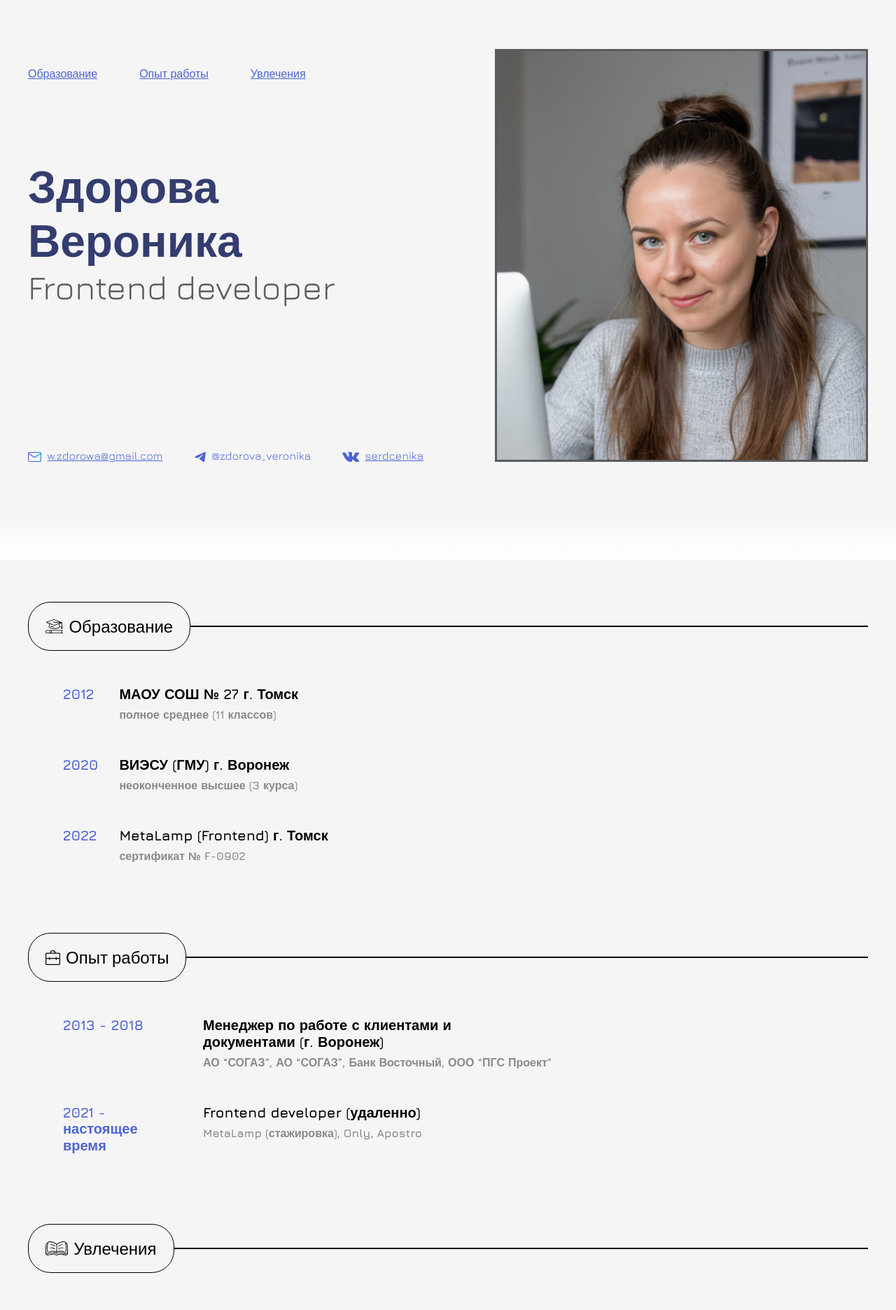
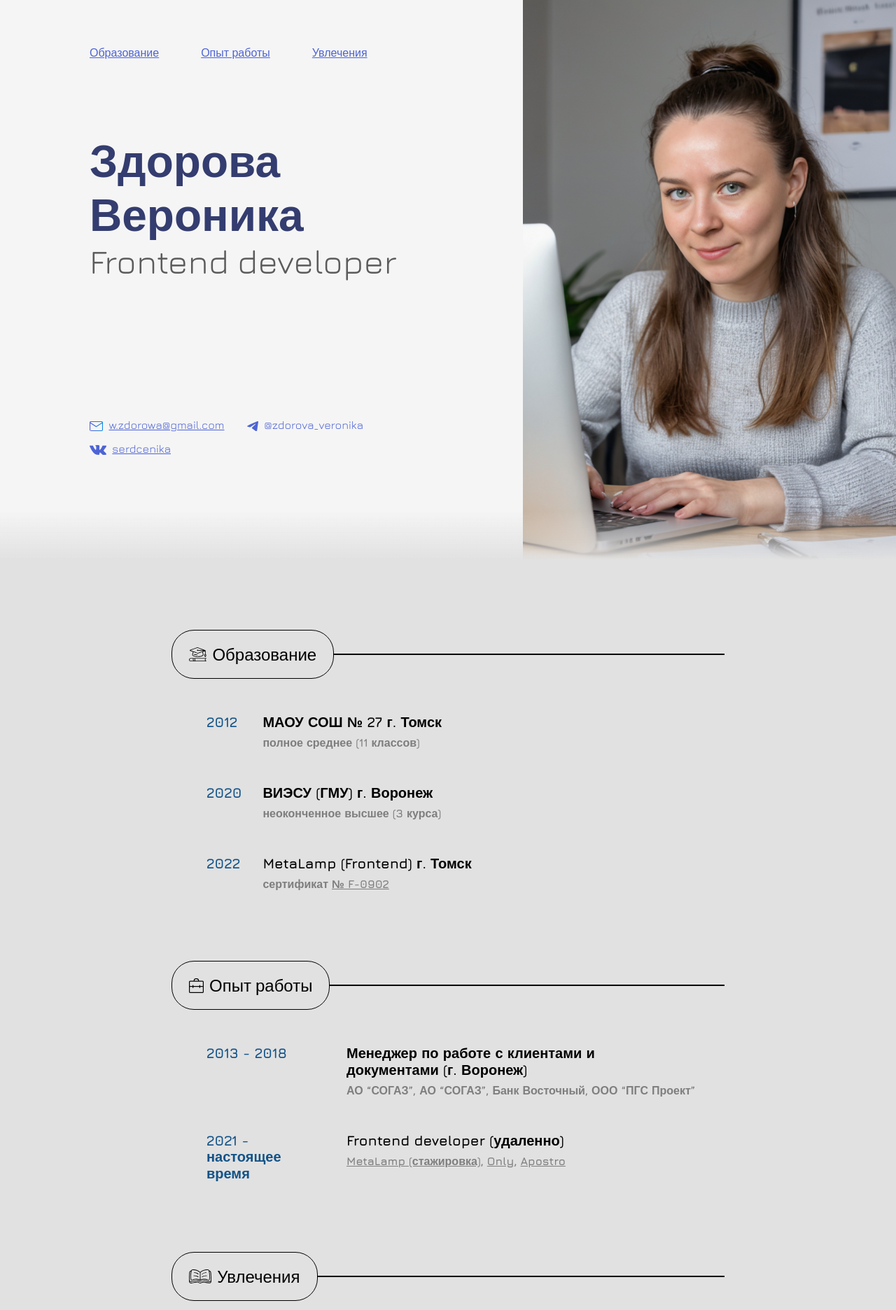
Before and after one commit to wzdorowa/portfolio, a Next.js app: page / in a window 1280 px wide. Shown: the top 1872 px of the page at 70% size. Built offline with nearby package versions, Linux system fonts and the light colour scheme.

Commit message:
Update MainPage

```diff
--- a/app/globals.css
+++ b/app/globals.css
@@ -15,8 +15,8 @@ body {
 
 body {
   color: #000;
-  background: #F5F5F5;
-  font-size: 12px;
+  background: #E1E1E1;
+  font-size: 13px;
   position: relative;
 
   @media (min-width: 600px) {
--- a/src/AboutMe.tsx
+++ b/src/AboutMe.tsx
@@ -22,7 +22,22 @@ export function AboutMe() {
           <SocialLinks />
         </DesktopSocialLinks>
       </AboutMeInfo>
-      <Portrait>
+      <PortraitDesktop>
+        <Image
+          src={portrait.src}
+          width={533}
+          height={800}
+          alt="Portrait Zdorova Veronika"
+          style={{
+            objectFit: "cover",
+            objectPosition: "center center",
+            display: "block",
+            width: "auto",
+            height: "100%",
+          }}
+        />
+      </PortraitDesktop>
+      <PortraitMobile>
         <Image
           src={portrait.src}
           width={533}
@@ -35,7 +50,7 @@ export function AboutMe() {
             display: "block",
           }}
         />
-      </Portrait>
+      </PortraitMobile>
       <MobileSocialLinks>
         <SocialLinks />
       </MobileSocialLinks>
@@ -47,11 +62,13 @@ const Box = styled("div")({
   display: "flex",
   flexDirection: "column",
   justifyContent: "space-between",
+  width: "100%",
   gap: 40,
+  background: "#F5F5F5",
 
   "@media (min-width: 1024px)": {
     flexDirection: "row",
-    height: "calc(100vh - 70px - 140px)",
+    height: "100vh",
   },
 });
 
@@ -59,7 +76,22 @@ const AboutMeInfo = styled("div")({
   display: "flex",
   flexDirection: "column",
   justifyContent: "space-between",
-  gap: 40,
+  gap: 16,
+  margin: "0 auto",
+  padding: "0 24px",
+
+  "@media (min-width: 600px)": {
+    gap: 24,
+  },
+  "@media (min-width: 760px)": {
+    marginLeft: "10%",
+    marginTop: 40,
+    padding: 0,
+    gap: 40,
+  },
+  "@media (min-width: 1024px)": {
+    marginBottom: 150,
+  },
 });
 
 const Navigation = styled("div")({
@@ -130,9 +162,28 @@ const MobileSocialLinks = styled("div")({
   },
 });
 
-const Portrait = styled("div")({
-  border: "solid #5B5B5C",
+const PortraitDesktop = styled("div")({
+  width: "50vw",
+  height: "100vh",
+  display: "none",
+
+  "@media (min-width: 1024px)": {
+    display: "flex",
+    justifyContent: "end",
+    overflow: "hidden",
+  },
+});
+
+const PortraitMobile = styled("div")({
   overflow: "hidden",
   maxWidth: 533,
   width: "100%",
+  margin: "0 auto",
+
+  "@media (min-width: 760px)": {
+    marginLeft: "10%",
+  },
+  "@media (min-width: 1024px)": {
+    display: "none",
+  },
 });
--- a/src/InfoSection.tsx
+++ b/src/InfoSection.tsx
@@ -5,7 +5,7 @@ import React from "react";
 type TableData = {
   name: string;
   title?: string;
-  description: string;
+  description: React.ReactNode;
 };
 
 type Props = {
@@ -88,7 +88,7 @@ const SectionContent = styled("table")({
   },
 
   "& th": {
-    color: "#4E64D5",
+    color: "#125388",
     verticalAlign: "top",
     textAlign: "start",
     maxWidth: 170,
@@ -108,6 +108,15 @@ const TableCell = styled("span")({
     maxWidth: 375,
   },
 
+  "& a": {
+    textDecoration: "underline",
+    transition: "opacity 200ms",
+
+    "&:hover": {
+      opacity: 0.7,
+    },
+  },
+
   "& span:last-child": {
     color: "#00000070",
     fontSize: 12,
--- a/src/MainPage.tsx
+++ b/src/MainPage.tsx
@@ -61,16 +61,6 @@ export function MainPage() {
 const Root = styled("div")({
   display: "flex",
   flexDirection: "column",
-  maxWidth: 1280,
-  margin: "0 auto",
-  padding: "16px 24px 0",
-
-  "@media (min-width: 600px)": {
-    padding: "50px 32px 0",
-  },
-  "@media (min-width: 1024px)": {
-    padding: "70px 40px 0",
-  },
 });
 
 const GradientSticky = styled("div")({
@@ -80,20 +70,26 @@ const GradientSticky = styled("div")({
   right: 0,
   width: "100%",
   height: 70,
-  background: "linear-gradient(360deg, white 0%, #fff0 100%)",
+  background: "linear-gradient(360deg, #E1E1E1 0%, #fff0 100%)",
 });
 
 const InfoBox = styled("div")({
   display: "flex",
   flexDirection: "column",
+  maxWidth: 800,
+  margin: "0 auto",
   gap: 50,
-  marginTop: 120,
+  marginTop: 100,
+  padding: "0 24px",
 
   "@media (min-width: 600px)": {
-    marginTop: 160,
+    marginTop: 100,
+  },
+  "@media (min-width: 848px)": {
+    padding: "0",
   },
   "@media (min-width: 1024px)": {
-    marginTop: 200,
+    marginTop: 100,
   },
 });
 
@@ -101,13 +97,19 @@ const Footer = styled("div")({
   display: "flex",
   justifyContent: "end",
   alignItems: "end",
+  maxWidth: 800,
+  width: "100%",
+  margin: "0 auto",
   height: 120,
-  padding: "20px 0",
+  padding: "20px 24px",
   zIndex: 1,
 
   "@media (min-width: 600px)": {
     marginTop: 160,
   },
+  "@media (min-width: 848px)": {
+    padding: "20px 0",
+  },
   "@media (min-width: 1024px)": {
     marginTop: 200,
   },
--- a/src/SocialLinks.tsx
+++ b/src/SocialLinks.tsx
@@ -3,6 +3,7 @@ import { NextSvgIcon } from "./NextSvgIcon";
 import email from "../public/icons/email.svg";
 import telegram from "../public/icons/telegram.svg";
 import vk from "../public/icons/vk.svg";
+import { EMAIL, VK_URL } from "./urls";
 
 export function SocialLinks() {
   return (
@@ -11,7 +12,7 @@ export function SocialLinks() {
         <IconBox>
           <NextSvgIcon image={email} fontSize="inherit" alt="email" />
         </IconBox>
-        <Link href="mailto:w.zdorowa@gmail.com">w.zdorowa@gmail.com</Link>
+        <Link href={EMAIL}>w.zdorowa@gmail.com</Link>
       </LinkBox>
       <LinkBox>
         <IconBox>
@@ -23,7 +24,9 @@ export function SocialLinks() {
         <IconBox>
           <NextSvgIcon image={vk} fontSize="inherit" alt="vk" />
         </IconBox>
-        <Link href="https://vk.com/serdcenika">serdcenika</Link>
+        <Link target="_blank" href={VK_URL}>
+          serdcenika
+        </Link>
       </LinkBox>
     </Root>
   );
@@ -34,9 +37,17 @@ const Root = styled("div")({
   flexWrap: "wrap",
   columnGap: 20,
   rowGap: 16,
+  marginBottom: 40,
+  padding: "0 24px",
 
-  "@media (min-width: 1150px)": {
-    columnGap: 45,
+  "@media (min-width: 600px)": {
+    marginLeft: "10%",
+    padding: "0",
+  },
+  "@media (min-width: 1024px)": {
+    columnGap: 32,
+    marginBottom: 0,
+    marginLeft: 0,
   },
 });
 
--- a/src/constants.ts
+++ b/src/constants.tsx
@@ -1,3 +1,5 @@
+import { APOSTRO, CERT, METALAMP, ONLY } from "./urls";
+
 export const education = [
   {
     name: "2012",
@@ -12,7 +14,14 @@ export const education = [
   {
     name: "2022",
     title: "MetaLamp (Frontend) г. Томск",
-    description: "сертификат № F-0902",
+    description: (
+      <span>
+        сертификат{" "}
+        <a target="_blank" href={CERT}>
+          № F-0902
+        </a>
+      </span>
+    ),
   },
 ];
 
@@ -25,7 +34,21 @@ export const experience = [
   {
     name: "2021 - настоящее время",
     title: "Frontend developer (удаленно)",
-    description: "MetaLamp (стажировка), Only, Apostro",
+    description: (
+      <span>
+        <a target="_blank" href={METALAMP}>
+          MetaLamp (стажировка)
+        </a>
+        ,{" "}
+        <a target="_blank" href={ONLY}>
+          Only
+        </a>
+        ,{" "}
+        <a target="_blank" href={APOSTRO}>
+          Apostro
+        </a>
+      </span>
+    ),
   },
 ];
 
--- /dev/null
+++ b/src/urls.ts
@@ -0,0 +1,6 @@
+export const EMAIL = "mailto:w.zdorowa@gmail.com";
+export const VK_URL = "https://vk.com/serdcenika";
+export const CERT = "https://metalamp.ru/cert";
+export const METALAMP = "https://metalamp.ru/";
+export const ONLY = "https://only.digital/";
+export const APOSTRO = "https://app.apostro.xyz/";
```
